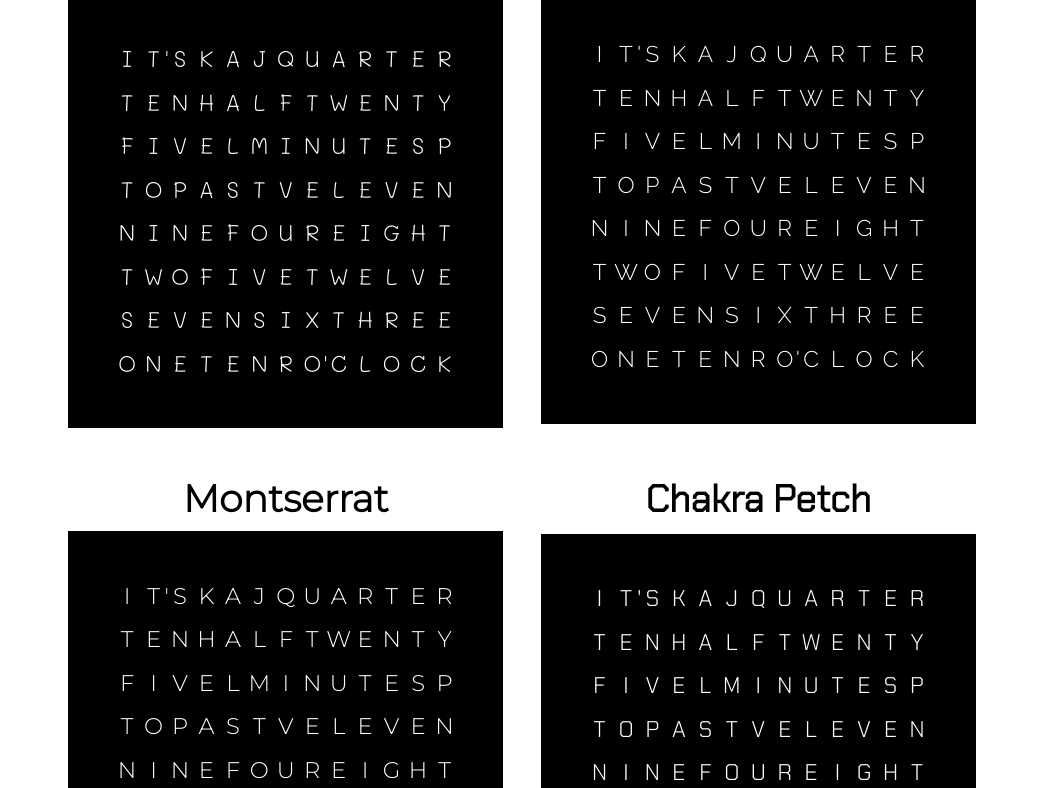
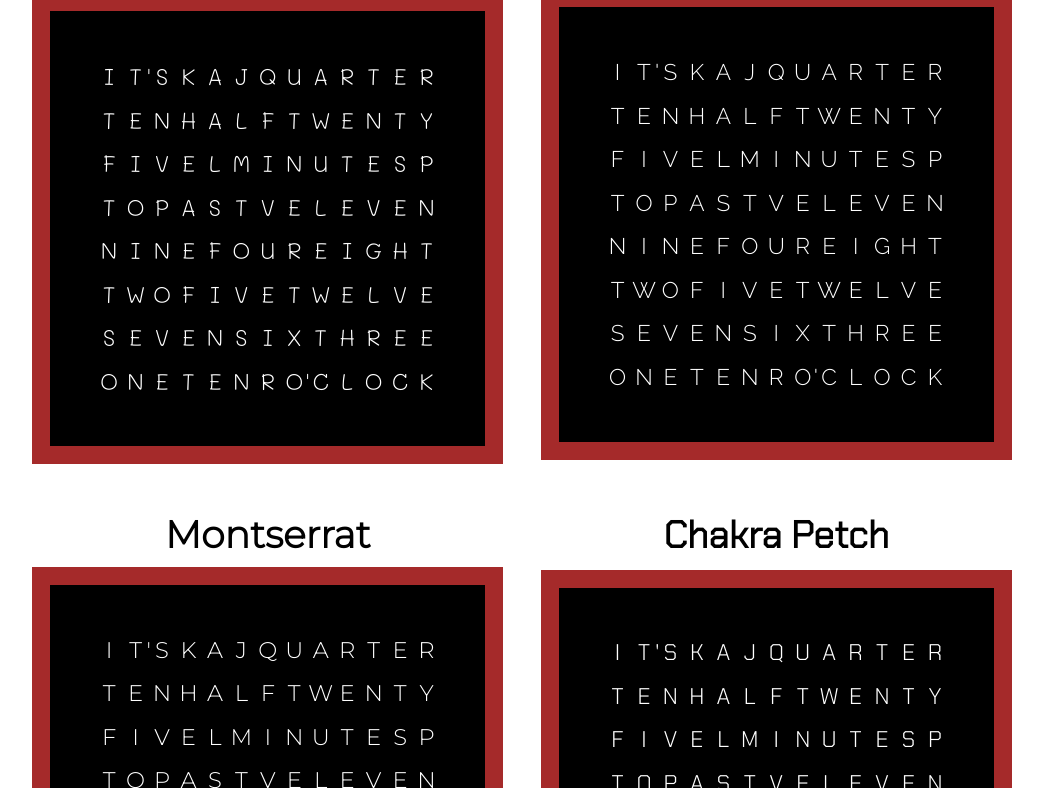
Before and after one commit to tkeeching/masa-stencil, a plain HTML site: page index.html in a window 1280 px wide. Shown: the part 250-1038 px from the top of the page, without its empty margins (118-1161 px from the left). Drawn offline with nearby package versions, Linux system fonts and the light colour scheme.

Commit message:
Brown border

```diff
--- a/main.css
+++ b/main.css
@@ -1,7 +1,3 @@
-* {
-    box-sizing: border-box;
-}
-
 .description {
     margin-top: 2cm;
     text-align: center;
@@ -29,6 +25,7 @@
     justify-content: center;
     align-items: center;
     background: black;
+    border: solid 1cm brown;
 }
 
 .faces-23 .background {
```
